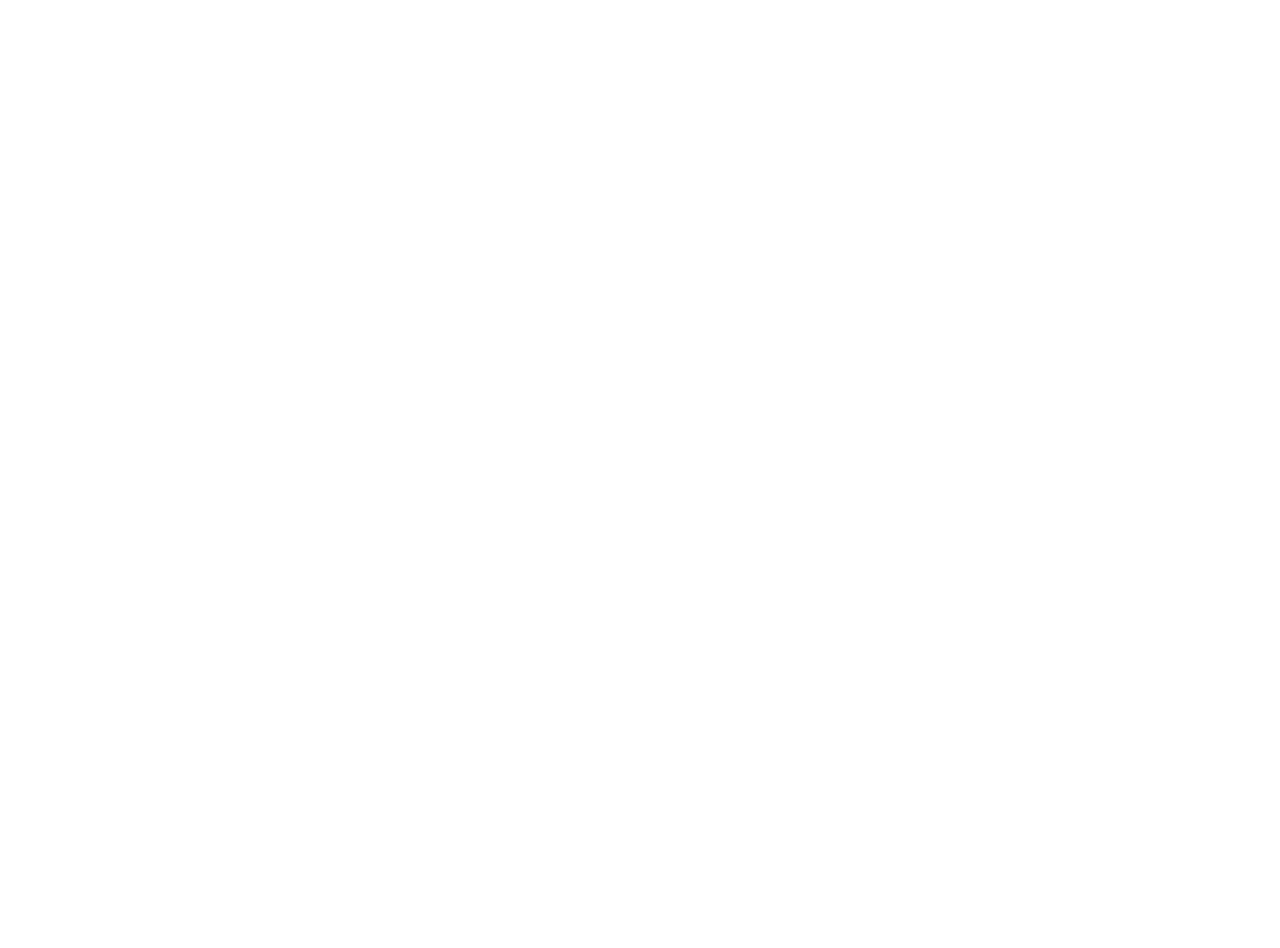
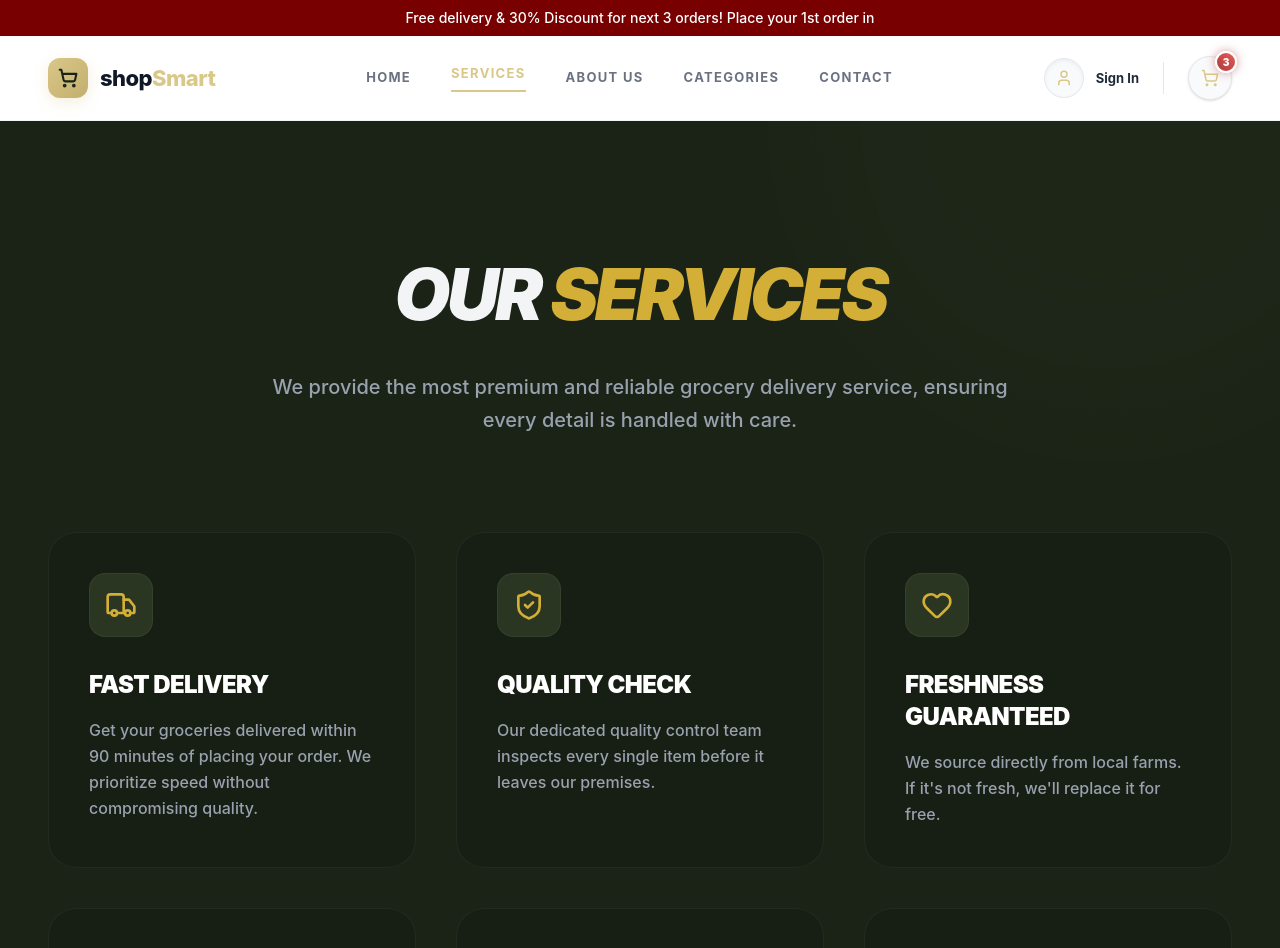
Before and after one commit to Shriti507/shopMart, a React (Vite) app in the folder client/: page /services in a window 1280 px wide. Before the commit this address had no page. Shown: the top 948 px of the page. Before the commit the page ends 800 px from the top, so only its background shows below. Built offline with nearby package versions, Linux system fonts and the light colour scheme.

Commit message:
feat: about and contact page

```diff
--- a/client/src/App.jsx
+++ b/client/src/App.jsx
@@ -6,6 +6,9 @@ import SignUp from './pages/SignUp'
 import UserDashboard from './pages/UserDashboard'
 import About from './pages/About'
 import Contact from './pages/Contact'
+import Services from './pages/Services'
+import Categories from './pages/Categories'
+import MainLayout from './components/layout/MainLayout'
 
 
 
@@ -13,14 +16,17 @@ const App = () => {
   return (
     <>
       <Routes>
-        <Route path='/' element={<Home/>}/>
+        {/* Core Pages with Unified Navigation & Footer */}
+        <Route path='/' element={<MainLayout><Home/></MainLayout>}/>
+        <Route path="about" element={<MainLayout><About/></MainLayout>}/>
+        <Route path="contact" element={<MainLayout><Contact/></MainLayout>}/>
+        <Route path="services" element={<MainLayout><Services/></MainLayout>}/>
+        <Route path="categories" element={<MainLayout><Categories/></MainLayout>}/>
+
+        {/* Authentication & Dashboard (Special Layouts) */}
         <Route path="login" element={<Login/>}/>
         <Route path="signUp" element={<SignUp/>}/>
         <Route path="user-dashboard" element={<UserDashboard/>}/>
-        <Route path="about" element={<About/>}/>
-        <Route path="contact" element={<Contact/>}/>
-
-
       </Routes>
     </>
   )
--- a/client/src/components/Navigation.jsx
+++ b/client/src/components/Navigation.jsx
@@ -3,50 +3,49 @@ import { Link, useLocation } from 'react-router-dom';
 
 export default function Navigation() {
   const location = useLocation();
-  const isHomePage = location.pathname === '/';
 
   return (
-    <header className={`w-full ${isHomePage ? 'bg-white border-b border-gray-100 shadow-sm transition-all duration-300' : 'text-white bg-transparent'}`}>
+    <header className="w-full bg-white border-b border-gray-100 shadow-sm transition-all duration-300">
       <div className="max-w-[1400px] mx-auto px-8 xl:px-12 py-5 flex justify-between items-center">
 
         <Link to="/" className="flex items-center gap-3 group">
           <div className="w-10 h-10 bg-gradient-to-br from-[#dac889] to-[#c3ae6d] rounded-xl flex items-center justify-center shadow-[0_4px_15px_rgba(218,200,137,0.3)] group-hover:scale-105 transition-transform duration-300">
              <ShoppingCart size={20} className="text-[#1b2316]" strokeWidth={2.5} />
           </div>
-          <span className={`text-[22px] font-extrabold tracking-tight ${isHomePage ? 'text-gray-900' : 'text-white'} group-hover:text-[#dac889] transition-colors`}>
+          <span className="text-[22px] font-extrabold tracking-tight text-gray-900 group-hover:text-[#dac889] transition-colors">
             shop<span className="text-[#dac889]">Smart</span>
           </span>
         </Link>
 
         <nav className="hidden lg:flex items-center gap-10 text-[13px] font-bold tracking-widest uppercase">
-          <Link to="/" className={`${location.pathname === '/' ? 'text-[#dac889] border-b-2 border-[#dac889] pb-1.5' : isHomePage ? 'text-gray-500 hover:text-[#dac889]' : 'text-gray-300 hover:text-[#dac889]'} transition-all`}>Home</Link>
-          <Link to="/services" className={`${location.pathname === '/services' ? 'text-[#dac889] border-b-2 border-[#dac889] pb-1.5' : isHomePage ? 'text-gray-500 hover:text-[#dac889]' : 'text-gray-300 hover:text-[#dac889]'} transition-all`}>Services</Link>
-          <Link to="/about" className={`${location.pathname === '/about' ? 'text-[#dac889] border-b-2 border-[#dac889] pb-1.5' : isHomePage ? 'text-gray-500 hover:text-[#dac889]' : 'text-gray-300 hover:text-[#dac889]'} transition-all`}>About Us</Link>
-          <Link to="/categories" className={`${location.pathname === '/categories' ? 'text-[#dac889] border-b-2 border-[#dac889] pb-1.5' : isHomePage ? 'text-gray-500 hover:text-[#dac889]' : 'text-gray-300 hover:text-[#dac889]'} transition-all`}>Categories</Link>
-          <Link to="/contact" className={`${location.pathname === '/contact' ? 'text-[#dac889] border-b-2 border-[#dac889] pb-1.5' : isHomePage ? 'text-gray-500 hover:text-[#dac889]' : 'text-gray-300 hover:text-[#dac889]'} transition-all`}>Contact</Link>
+          <Link to="/" className={`${location.pathname === '/' ? 'text-[#dac889] border-b-2 border-[#dac889] pb-1.5' : 'text-gray-500 hover:text-[#dac889]'} transition-all`}>Home</Link>
+          <Link to="/services" className={`${location.pathname === '/services' ? 'text-[#dac889] border-b-2 border-[#dac889] pb-1.5' : 'text-gray-500 hover:text-[#dac889]'} transition-all`}>Services</Link>
+          <Link to="/about" className={`${location.pathname === '/about' ? 'text-[#dac889] border-b-2 border-[#dac889] pb-1.5' : 'text-gray-500 hover:text-[#dac889]'} transition-all`}>About Us</Link>
+          <Link to="/categories" className={`${location.pathname === '/categories' ? 'text-[#dac889] border-b-2 border-[#dac889] pb-1.5' : 'text-gray-500 hover:text-[#dac889]'} transition-all`}>Categories</Link>
+          <Link to="/contact" className={`${location.pathname === '/contact' ? 'text-[#dac889] border-b-2 border-[#dac889] pb-1.5' : 'text-gray-500 hover:text-[#dac889]'} transition-all`}>Contact</Link>
         </nav>
 
 
         <div className="flex items-center gap-6">
           <Link
-            to={isHomePage ? "/login" : "/profile"}
-            className={`flex items-center gap-3 ${isHomePage ? 'text-gray-600' : 'text-gray-300'} hover:text-[#dac889] transition-all group`}
+            to="/login"
+            className="flex items-center gap-3 text-gray-600 hover:text-[#dac889] transition-all group"
           >
-            <div className={`w-10 h-10 border ${isHomePage ? 'border-gray-200 bg-gray-50' : 'border-white/10 bg-[#212b1b]'} rounded-full flex items-center justify-center shadow-inner group-hover:border-[#dac889]/30 group-hover:bg-[#2a3622] transition-all`}>
+            <div className="w-10 h-10 border border-gray-200 bg-gray-50 rounded-full flex items-center justify-center shadow-inner group-hover:border-[#dac889]/30 group-hover:bg-[#2a3622] transition-all">
               <User size={18} className="text-[#dac889] group-hover:scale-110 transition-transform" strokeWidth={2} />
             </div>
             <div className="hidden md:flex flex-col">
-              <span className={`text-[13px] font-bold ${isHomePage ? 'text-gray-800' : 'text-white'} group-hover:text-[#dac889] leading-none transition-colors`}>
-                {isHomePage ? 'Sign In' : 'Account'}
+              <span className="text-[13px] font-bold text-gray-800 group-hover:text-[#dac889] leading-none transition-colors">
+                Sign In
               </span>
             </div>
           </Link>
 
-          <div className={`w-px h-8 ${isHomePage ? 'bg-gray-200' : 'bg-white/10'} hidden md:block`}></div> {/* Divider */}
+          <div className="w-px h-8 bg-gray-200 hidden md:block"></div> {/* Divider */}
 
           <Link
             to="/cart"
-            className={`relative w-11 h-11 ${isHomePage ? 'bg-gray-50 border-gray-200 hover:bg-gray-100' : 'bg-gradient-to-b from-[#2a3622] to-[#212b1b] hover:from-[#34442a] hover:to-[#2a3622] border-white/10'} border rounded-full flex items-center justify-center transition-all shadow-sm hover:shadow-md hover:-translate-y-0.5 group`}
+            className="relative w-11 h-11 bg-gray-50 border-gray-200 hover:bg-gray-100 border rounded-full flex items-center justify-center transition-all shadow-sm hover:shadow-md hover:-translate-y-0.5 group"
           >
             <ShoppingCart size={18} className="text-[#dac889] group-hover:scale-110 transition-transform" strokeWidth={2} />
             <span className="absolute -top-1.5 -right-1.5 bg-gradient-to-tr from-[#af3a3a] to-[#e85a5a] text-white text-[10px] font-black w-[22px] h-[22px] rounded-full flex items-center justify-center shadow-[0_0_10px_rgba(175,58,58,0.5)] border-2 border-white">
--- /dev/null
+++ b/client/src/components/layout/MainLayout.jsx
@@ -0,0 +1,19 @@
+import React from 'react';
+import Navigation from '../Navigation';
+import Footer from '../Footer';
+import Banner from '../home/Banner';
+
+const MainLayout = ({ children }) => {
+  return (
+    <div className="flex flex-col min-h-screen">
+      <Banner />
+      <Navigation />
+      <main className="flex-grow">
+        {children}
+      </main>
+      <Footer />
+    </div>
+  );
+};
+
+export default MainLayout;
--- a/client/src/pages/About.jsx
+++ b/client/src/pages/About.jsx
@@ -1,12 +1,10 @@
 import React from 'react';
-import Navigation from '../components/Navigation';
-import Footer from '../components/Footer';
 import { Target, Eye, Award, Users, ShieldCheck, Heart } from 'lucide-react';
 
 const About = () => {
   return (
     <div className="w-full bg-[#1b2316] min-h-screen text-gray-100 font-sans selection:bg-[#dac889] selection:text-[#1b2316]">
-      <Navigation />
+
 
       {/* Hero Section */}
       <section className="relative py-32 overflow-hidden border-b border-white/5">
@@ -84,7 +82,6 @@ const About = () => {
         </div>
       </section>
 
-      <Footer />
     </div>
   );
 };
--- /dev/null
+++ b/client/src/pages/Categories.jsx
@@ -0,0 +1,83 @@
+import React from 'react';
+import { ShoppingCart, LayoutGrid, Heart, Star, ChevronRight } from 'lucide-react';
+import { Link } from 'react-router-dom';
+
+const Categories = () => {
+  const categories = [
+    {
+      title: "Fresh Vegetables",
+      image: "https://images.unsplash.com/photo-1566385101042-1a000c1268c4?auto=format&fit=crop&q=80&w=800",
+      count: "120+ Items"
+    },
+    {
+      title: "Organic Fruits",
+      image: "https://images.unsplash.com/photo-1610832958506-aa56368176cf?auto=format&fit=crop&q=80&w=800",
+      count: "85+ Items"
+    },
+    {
+      title: "Dairy & Eggs",
+      image: "https://images.unsplash.com/photo-1628088062854-d1870b4553da?auto=format&fit=crop&q=80&w=800",
+      count: "60+ Items"
+    },
+    {
+      title: "Bakery & Bread",
+      image: "https://images.unsplash.com/photo-1509440159596-0249088772ff?auto=format&fit=crop&q=80&w=800",
+      count: "45+ Items"
+    },
+    {
+      title: "Meat & Poultry",
+      image: "https://images.unsplash.com/photo-1607623814075-e51df1bdc82f?auto=format&fit=crop&q=80&w=800",
+      count: "75+ Items"
+    },
+    {
+      title: "Beverages",
+      image: "https://images.unsplash.com/photo-1625772299847-2c1b7405ba8c?auto=format&fit=crop&q=80&w=800",
+      count: "110+ Items"
+    }
+  ];
+
+  return (
+    <div className="w-full bg-[#1b2316] min-h-screen text-gray-100 font-sans selection:bg-[#D4AF37] selection:text-[#1b2316]">
+      <section className="relative py-32 overflow-hidden">
+        <div className="absolute top-0 left-[-10%] w-[600px] h-[600px] bg-[#2a3622] rounded-full opacity-20 -translate-y-1/2 blur-3xl"></div>
+        <div className="max-w-[1400px] mx-auto px-8 xl:px-12 relative z-10">
+          <div className="text-center mb-20 max-w-3xl mx-auto">
+            <h1 className="text-5xl md:text-7xl font-black mb-8 leading-tight tracking-tighter uppercase italic">
+              Shop by <span className="text-[#D4AF37]">Category</span>
+            </h1>
+            <p className="text-xl text-gray-400 font-medium leading-relaxed">
+              Explore our wide selection of premium groceries, carefully curated for you.
+            </p>
+          </div>
+
+          <div className="grid grid-cols-1 sm:grid-cols-2 lg:grid-cols-3 gap-10">
+            {categories.map((category, index) => (
+              <div key={index} className="group relative overflow-hidden rounded-[40px] shadow-[0_20px_50px_rgba(0,0,0,0.3)] bg-[#171e13] border border-white/5 transition-all duration-500 hover:-translate-y-2">
+                <div className="aspect-[4/3] relative overflow-hidden">
+                  <img
+                    src={category.image}
+                    alt={category.title}
+                    className="w-full h-full object-cover transition-transform duration-1000 group-hover:scale-110"
+                  />
+                  <div className="absolute inset-0 bg-gradient-to-t from-[#1b2316] via-transparent to-transparent opacity-60"></div>
+                </div>
+
+                <div className="p-8 relative z-10 flex items-center justify-between">
+                  <div>
+                    <h3 className="text-2xl font-black text-white mb-2 uppercase tracking-tight">{category.title}</h3>
+                    <p className="text-[#D4AF37] text-xs font-black uppercase tracking-widest">{category.count}</p>
+                  </div>
+                  <button className="w-14 h-14 rounded-2xl bg-[#D4AF37] flex items-center justify-center text-[#1b2316] shadow-xl hover:scale-110 transition-transform">
+                    <ChevronRight size={24} strokeWidth={3} />
+                  </button>
+                </div>
+              </div>
+            ))}
+          </div>
+        </div>
+      </section>
+    </div>
+  );
+};
+
+export default Categories;
--- a/client/src/pages/Contact.jsx
+++ b/client/src/pages/Contact.jsx
@@ -1,6 +1,4 @@
 import React, { useState } from 'react';
-import Navigation from '../components/Navigation';
-import Footer from '../components/Footer';
 import { Mail, Phone, MapPin, Send, CheckCircle2, AlertCircle, Loader2 } from 'lucide-react';
 
 const Contact = () => {
@@ -54,7 +52,7 @@ const Contact = () => {
 
   return (
     <div className="w-full bg-gradient-to-b from-[#1b2316] to-[#121a10] min-h-screen text-gray-100 font-sans selection:bg-[#D4AF37] selection:text-[#1b2316]">
-      <Navigation />
+
 
       <section className="relative py-32 overflow-hidden">
         <div className="max-w-[1100px] mx-auto px-8 relative z-10 flex flex-col items-center">
@@ -161,7 +159,6 @@ const Contact = () => {
         </div>
       </section>
 
-      <Footer />
     </div>
   );
 };
--- /dev/null
+++ b/client/src/pages/Services.jsx
@@ -0,0 +1,69 @@
+import React from 'react';
+import { Truck, ShieldCheck, Heart, Clock, Gift, Recycle } from 'lucide-react';
+
+const Services = () => {
+  const services = [
+    {
+      icon: <Truck size={32} className="text-[#D4AF37]" />,
+      title: "Fast Delivery",
+      description: "Get your groceries delivered within 90 minutes of placing your order. We prioritize speed without compromising quality."
+    },
+    {
+      icon: <ShieldCheck size={32} className="text-[#D4AF37]" />,
+      title: "Quality Check",
+      description: "Our dedicated quality control team inspects every single item before it leaves our premises."
+    },
+    {
+      icon: <Heart size={32} className="text-[#D4AF37]" />,
+      title: "Freshness Guaranteed",
+      description: "We source directly from local farms. If it's not fresh, we'll replace it for free."
+    },
+    {
+      icon: <Clock size={32} className="text-[#D4AF37]" />,
+      title: "24/7 Support",
+      description: "Our customer service team is available around the clock to help with your inquiries."
+    },
+    {
+      icon: <Gift size={32} className="text-[#D4AF37]" />,
+      title: "Loyalty Rewards",
+      description: "Earn points on every purchase and redeem them for exclusive discounts and free products."
+    },
+    {
+      icon: <Recycle size={32} className="text-[#D4AF37]" />,
+      title: "Sustainable Packaging",
+      description: "We use eco-friendly and biodegradable materials for all our packaging to protect our planet."
+    }
+  ];
+
+  return (
+    <div className="w-full bg-[#1b2316] min-h-screen text-gray-100 font-sans selection:bg-[#D4AF37] selection:text-[#1b2316]">
+      <section className="relative py-32 overflow-hidden">
+        <div className="absolute top-0 right-[-10%] w-[600px] h-[600px] bg-[#2a3622] rounded-full opacity-20 -translate-y-1/2 blur-3xl"></div>
+        <div className="max-w-[1400px] mx-auto px-8 xl:px-12 relative z-10">
+          <div className="text-center mb-24 max-w-3xl mx-auto">
+            <h1 className="text-5xl md:text-7xl font-black mb-8 leading-tight tracking-tighter uppercase italic">
+              Our <span className="text-[#D4AF37]">Services</span>
+            </h1>
+            <p className="text-xl text-gray-400 font-medium leading-relaxed">
+              We provide the most premium and reliable grocery delivery service, ensuring every detail is handled with care.
+            </p>
+          </div>
+
+          <div className="grid grid-cols-1 md:grid-cols-2 lg:grid-cols-3 gap-10">
+            {services.map((service, index) => (
+              <div key={index} className="bg-[#171e13] p-10 rounded-[28px] border border-white/5 transition-all duration-500 hover:border-[#D4AF37]/20 hover:shadow-[0_20px_60px_rgba(0,0,0,0.3)] hover:-translate-y-2 group">
+                <div className="w-16 h-16 bg-[#2a3622] rounded-2xl flex items-center justify-center mb-8 border border-white/5 transition-colors duration-500 group-hover:bg-[#D4AF37] group-hover:text-[#1b2316]">
+                  {service.icon}
+                </div>
+                <h3 className="text-2xl font-black text-white mb-4 uppercase tracking-tight">{service.title}</h3>
+                <p className="text-gray-400 font-medium leading-relaxed">{service.description}</p>
+              </div>
+            ))}
+          </div>
+        </div>
+      </section>
+    </div>
+  );
+};
+
+export default Services;
```
Also changed, not shown: client/src/pages/Home.jsx (+2 -10 lines).
